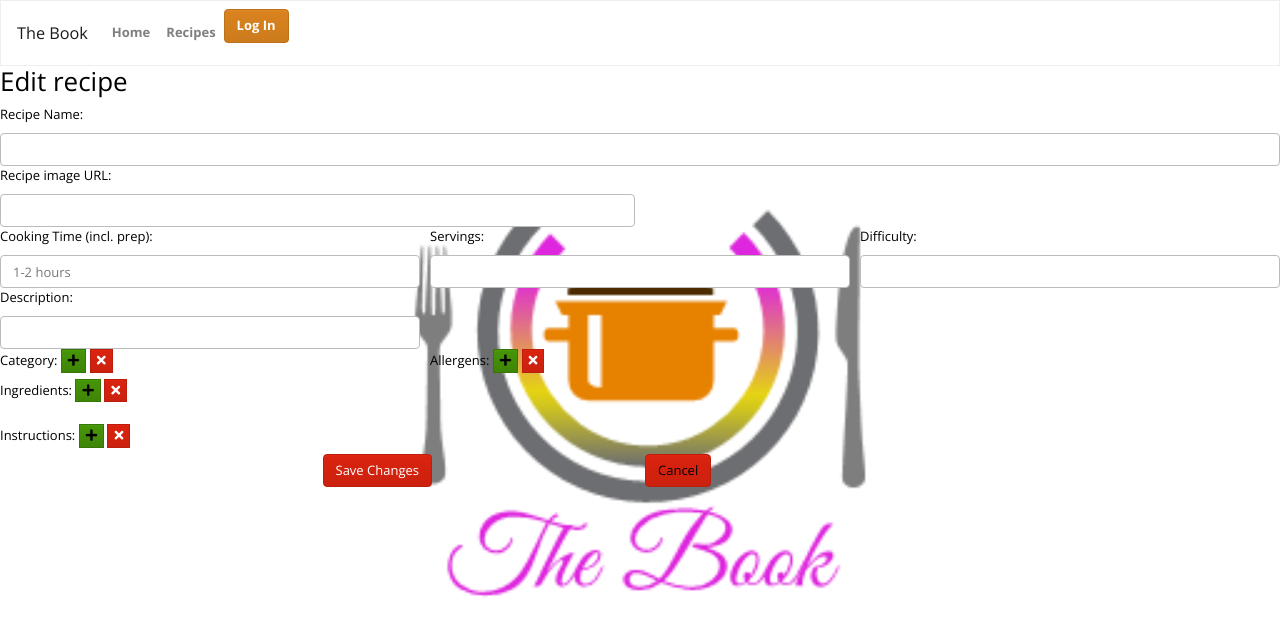
After one commit to LiamMcGcistudent/the-book, a Flask app: template templates/edit_recipe.html in a window 1280 px wide. The commit adds this page. Shown: the top 637 px of the page. Run offline with Flask 2, Linux system fonts and the light colour scheme; the template is opened without the code that fills it, so the values that code supplies are empty; some libraries are stand-ins or nearby versions.

Commit message:
fixed issue with intructions array insertion on add/edit recipe

```diff
--- a/app.py
+++ b/app.py
@@ -117,8 +117,37 @@ def insert_recipe():
     flash('Recipe Added!')
     return redirect(url_for('recipes'))
 
+@app.route('/edit_recipe/<recipe_id>')
+def edit_recipe(recipe_id):
+    #get the recipe that matches the recipe id '_id' is the key
+    recipe = mongo.db.recipes.find_one({'_id':ObjectId(recipe_id)})
+    return render_template("edit_recipe.html", recipe=recipe)
 
+@app.route('/update_recipe/<recipe_id>', methods=["GET", "POST"])
+def update_recipe(recipe_id):
 
+    recipes = mongo.db.recipes
+
+    recipes.update({'_id':ObjectId(recipe_id)},
+        #match form fields to keys in the recipes collection
+        {
+        'recipe_name':request.form.get('recipe_name'),
+        'recipe_image':request.form.get('recipe_image'),
+        'description':request.form.get('description'),
+        'instructions':request.form.getlist('instruction'),
+        'difficulty':request.form.get('difficulty'),
+        'ingredients':request.form.getlist('ingredient'),
+        'allergens':request.form.getlist('allergen'),
+        'categories':request.form.getlist('category'),
+        'cooking_time':(request.form.get('cooking_time')),
+        'servings':int(request.form.get('servings'))
+        })
+    return redirect(url_for('recipes'))
+
+@app.route('/delete_recipe/<recipe_id>')
+def delete_recipe(recipe_id):
+    mongo.db.recipes.remove({'_id':ObjectId(recipe_id)})
+    return redirect(url_for('recipes'))
 
 if __name__ == '__main__':
     app.run(host=os.getenv('IP'), port=os.getenv('PORT'),  debug=True)
--- a/static/js/custom.js
+++ b/static/js/custom.js
@@ -9,7 +9,7 @@ $(document).ready(function() {
     });
 
     $(".inst-input-btn").on("click", function() {
-        $('<input type="text" class="form-control" name="instructions" id="instructions" >').insertBefore(".inst-input-btn");
+        $('<input type="text" class="form-control" name="instruction" id="instruction" >').insertBefore(".inst-input-btn");
     });
 
     $(".inst-remove-input-btn").on("click", function() {
--- /dev/null
+++ b/templates/edit_recipe.html
@@ -0,0 +1,87 @@
+{% extends 'base.html' %} {% block content %}
+<h2>Edit recipe</h2>
+<!--displays recipe in form fields to allow for updating / editing -->
+<form action="{{ url_for('update_recipe', recipe_id=recipe._id)}}" method="POST" class="edit-recipe">
+    <div class="form-row">
+        <div class="col-sm-12 col-md-12 col-lg-12">
+            <label for="recipe_name">Recipe Name: </label>
+            <input type="text" class="form-control" name="recipe_name" id="recipe_name" value="{{recipe.recipe_name}}" required>
+        </div>
+    </div>
+    <div class="form-row">
+        <div class="col-sm-12 col-md-12 col-lg-6">
+            <label for="recipe_image">Recipe image URL:</label>
+            <input type="text" class="form-control" name="recipe_image" id="recipe_image" value="{{recipe.recipe_image}}" required>
+        </div>
+    </div>
+    <div class="form-row">
+        <div class="col-sm-12 col-md-5 col-lg-4">
+            <label for="cooking_time">Cooking Time (incl. prep): </label>
+            <input type="text" class="form-control" name="cooking_time" id="cooking_time" placeholder="1-2 hours" value="{{recipe.cooking_time}}">
+        </div>
+        <div class="col-sm-12 col-md-2 col-lg-4">
+            <label class="form-label" for="servings">Servings: </label>
+            <input type="number" min="1" class="form-control" name="servings" id="servings" value="{{recipe.servings}}">
+        </div>
+        <div class="col-sm-12 col-md-2 col-lg-4">
+            <label for="difficulty">Difficulty:</label>
+            <input type="text" name="difficulty" id="difficulty" class="form-control" value="{{recipe.difficulty}}" />
+        </div>
+        <div class="col-sm-12 col-md-2 col-lg-4">
+            <label for="description">Description:</label>
+            <input type="textarea" name="description" id="description" class="form-control" rows="3" value="{{recipe.description}}" />
+        </div>
+    </div>
+    <div class="form-row">
+        <div class="col-sm-12 col-md-6 col-lg-4">
+            <label for="categories">Category:</label> {% for category in recipe.categories %}
+            <input type="text" name="category" id="category" class="form-control" placeholder="{{category}}" value="{{category}}" />{% endfor%}
+            <button type="button" class="cat-input-btn btn-instruction btn-success"><i class="fas fa-plus" aria-hidden="true"></i>
+                </button>
+            <button type="button" class="cat-remove-input-btn btn-instruction btn-primary"><i class="fas fa-times" aria-hidden="true"></i>
+                </button>
+        </div>
+        <div class=" col-sm-12 col-md-12 col-lg-4">
+            <label for="allergens">Allergens:</label> {% for allergen in recipe.allergens %}
+            <input type="text" name="allergen" id="allergen" class="form-control" placeholder="{{allergen}}" value="{{allergen}}" />{% endfor %}
+            <button type="button" class="all-input-btn btn-instruction btn-success"><i class="fas fa-plus" aria-hidden="true"></i>
+                </button>
+            <button type="button" class="all-remove-input-btn btn-instruction btn-primary"><i class="fas fa-times" aria-hidden="true"></i>
+                </button>
+        </div>
+    </div>
+    <div class="form-row" id="ingredients-row">
+        <div class="col-sm-12 col-md-12 col-lg-12 form-group">
+            <label for="ingredients">Ingredients: </label>
+            <!-- each ingredient displayed in individual input fields -->
+            {% for ingredient in recipe.ingredients %}
+            <input type="text" class="form-control ingredient" name="ingredient" id="ingredient" placeholder="{{ingredient}}" value="{{ingredient}}"> {% endfor %}
+            <!-- buttons allowing to adding / removing input elements -->
+            <button type="button" class="new-input-btn btn-ingredient btn-success"><i class="fas fa-plus" aria-hidden="true"></i>
+                </button>
+            <button type="button" class="remove-input-btn btn-ingredient btn-primary"><i class="fas fa-times" aria-hidden="true"></i>
+                </button>
+        </div>
+    </div>
+    <div class="form-row" id="instructions-row">
+        <div class="col-sm-12 col-md-12 col-lg-12">
+            <label for="instructions">Instructions: </label> {% for instruction in recipe.instructions %}
+            <input class="form-control" name="instruction" id="instruction" value="{{instruction}}">{% endfor %}
+            <button type="button" class="inst-input-btn btn-instruction btn-success"><i class="fas fa-plus" aria-hidden="true"></i>
+                </button>
+            <button type="button" class="inst-remove-input-btn btn-instruction btn-primary"><i class="fas fa-times" aria-hidden="true"></i>
+                </button>
+        </div>
+    </div>
+    <div class="form-row">
+        <!-- button to submit updated recipe to database -->
+        <div class="col-sm-12 col-md-6 offset-lg-3 col-lg-3">
+            <button class="btn btn-primary btn-add" type="submit" name="action">Save Changes</button>
+        </div>
+        <!-- cancel button to undo any changes and return to previous page -->
+        <div class="col-sm-12 col-md-6 col-lg-3">
+            <a class="btn btn-primary btn-cancel" onclick="history.go(-1)">Cancel</a>
+        </div>
+    </div>
+</form>
+{% endblock %}
--- a/templates/recipes.html
+++ b/templates/recipes.html
@@ -7,7 +7,7 @@
   <a href="{{url_for('recipe', recipe_id=recipes._id)}}" class="btn btn-outline-primary"><img src="{{recipes.recipe_image}}" class="card-img-top" onerror="this.src='{{ url_for('static', filename='images/image-not-found.png') }}'"></a>
   <div class="card-body">
     <h5 class="card-title">{{recipes.recipe_name}}</h5>
-    <p class="card-text">{{recipes.description|truncate(50)}}</p>
+    <p class="card-text">{{recipes.description}}</p>
     <h5 class="card-text">Allergens</h5>
     {% for item in recipes.allergens %} {% if loop.index == 0 or item == "" %}
     <p><b>None</b></p>
```
Also changed, not shown: templates/add_recipe.html (+4 -4 lines), templates/recipe.html (+28 -0 lines).
